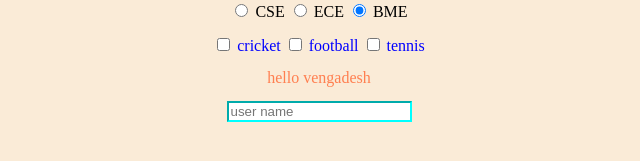
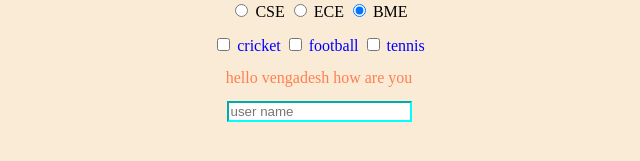
Before and after one commit to Vengadesh27/Vengadesh27, a plain HTML site: page index.html in a window 1280 px wide. Shown: the part 131-292 px from the top of the page, 321-961 px from the left. Drawn offline with Linux system fonts and the light colour scheme.

Commit message:
name changes

```diff
--- a/index.html
+++ b/index.html
@@ -55,7 +55,8 @@
         <input type="checkbox" name="bobbies[]" id="tennis"> tennis
     </p>
 
-    <p id="pp">hello vengadesh</p>
+    <p id="pp">hello vengadesh how are you
+    </p>
 
     <input  id="it"   type="text" placeholder="user name">
 </body>
```
